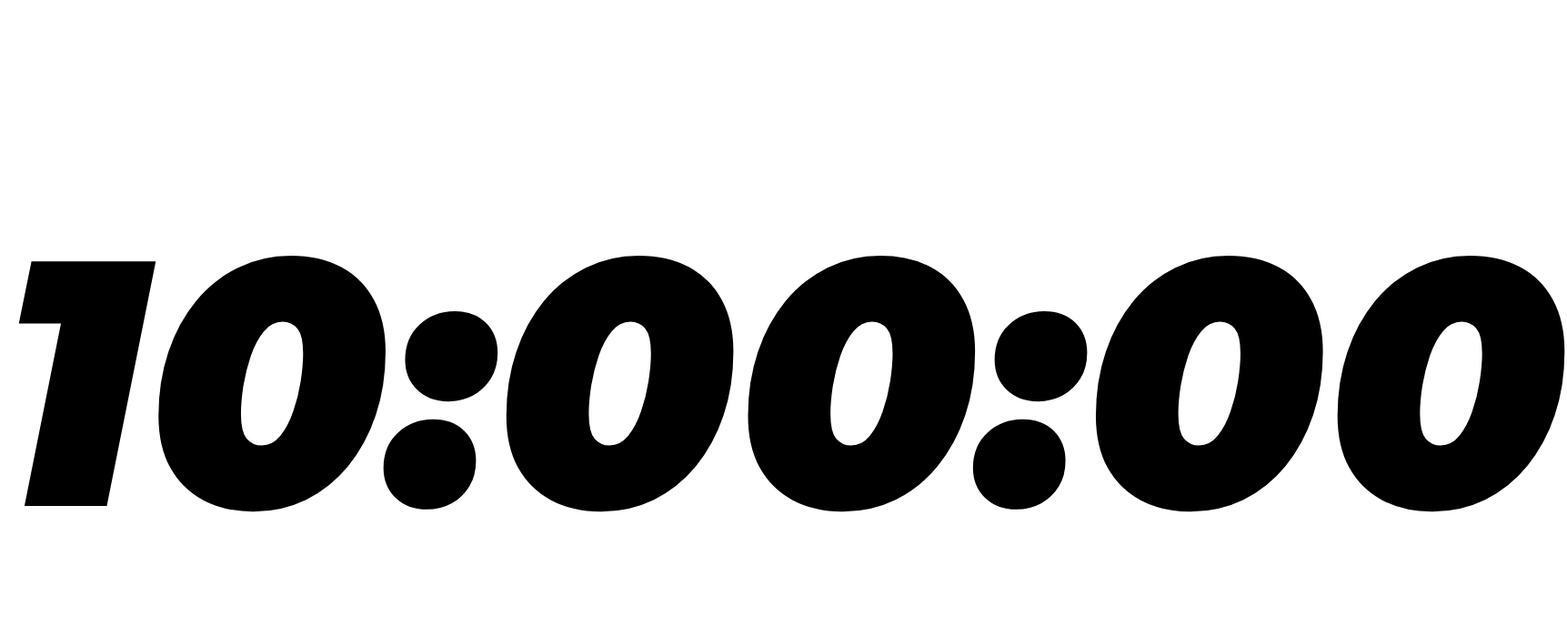
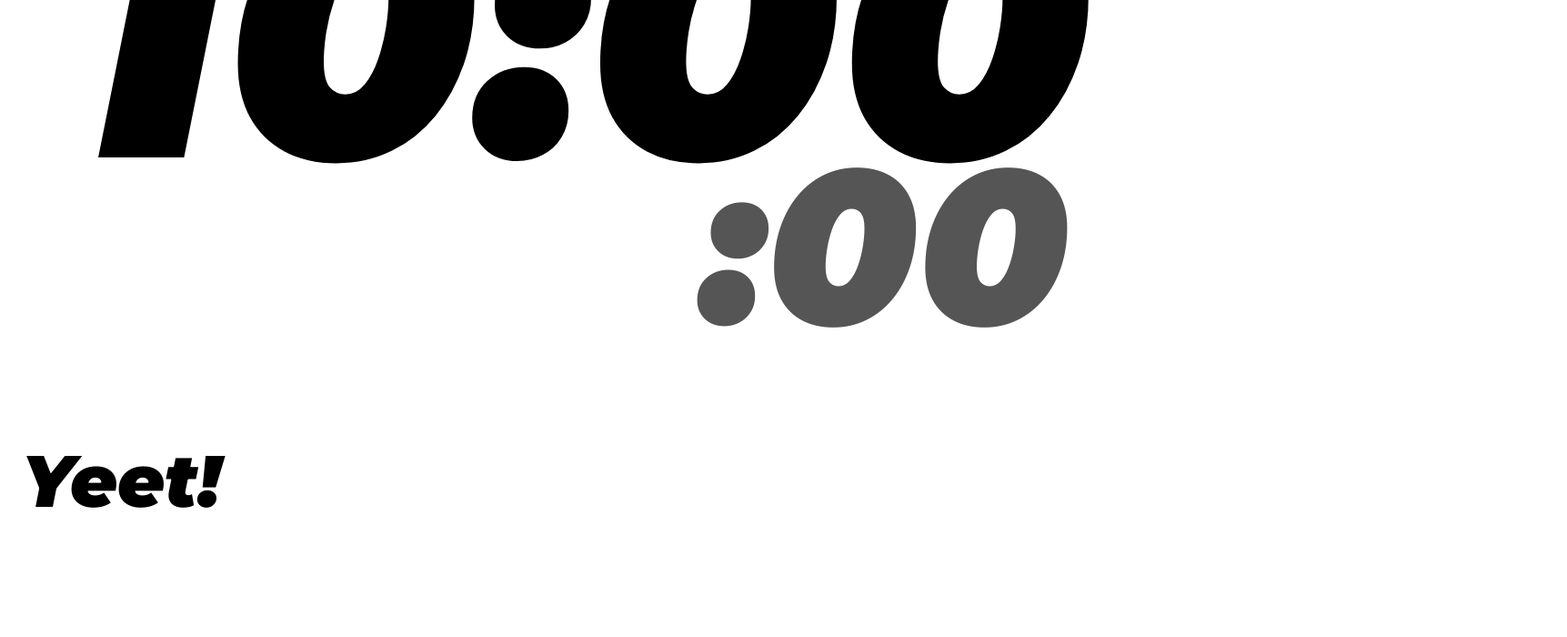
Before and after one commit to javorszky/vite-react-countdown, a React (Vite) app: page / in a window 1280 px wide. Shown: the part 200-900 px from the top of the page at 91% size, 1723 px wide, since content can reach past the window. After the commit the page ends 800 px from the top, so only its background shows below. Built offline with nearby package versions, Linux system fonts and the light colour scheme.

Commit message:
Make it look purty

```diff
--- a/src/App.css
+++ b/src/App.css
@@ -1,7 +1,47 @@
-p.final-countdown {
+body {
   font-family: 'Montserrat', sans-serif;
-  font-size: 30vw;
   /* font-family: 'Noto Sans', sans-serif;
 
   font-family: 'Syncopate', sans-serif; */
 }
+
+p.final-countdown {
+  font-size: 50vh;
+  line-height: 0.75;
+  margin: 0;
+  padding: 10vh 0 0 10vh;
+
+}
+
+.cdSecondColon::before {
+  content: '\a 00';
+  font-size: 50vh;
+  white-space: pre;
+  visibility: hidden;
+  margin-right: 17vh;
+  vertical-align: top;
+}
+
+.cdSecondColon, .cdMs {
+  font-size: 30vh;
+  color: #555;
+  vertical-align: top;
+}
+
+.buttons {
+  position: relative;
+  display: block;
+}
+
+button {
+  font-family: 'Montserrat', sans-serif;
+  background: none;
+  border: none;
+  font-size: 10vh;
+  float: left;
+  padding: 0 3vh;
+}
+
+button.reset {
+  float: right;
+}
--- a/src/App.jsx
+++ b/src/App.jsx
@@ -15,9 +15,19 @@ function App() {
   return (
     <div className="App">
       <header className="App-header">
-        {counting ? <Count initial={minutes} /> : <NoCount initial={String(minutes).padStart(2, 0) + ":00:00"} />}
-        <button onClick={() => { setCounting(true) }}>Yeet!</button>
-        <button onClick={() => { setCounting(false) }}>Reset</button>
+        {counting ?
+          <Count initial={minutes} /> :
+          <NoCount
+            cdMinute={String(minutes).padStart(2, 0)}
+            cdSecond="00"
+            cdMs="00"
+          />}
+        <div className="buttons">
+          {counting
+            ? <button className="reset" onClick={() => { setCounting(false) }}>Reset</button>
+            : <button className="yeet" onClick={() => { setCounting(true) }}>Yeet!</button>
+          }
+        </div>
       </header>
     </div>
   )
--- a/src/Count.jsx
+++ b/src/Count.jsx
@@ -26,17 +26,19 @@ function Count(props) {
   }
 
   const Counter = () => {
-    const [countdown, setCountdown] = useState("10:00:00")
+    const [cdMinute, setCdMinute] = useState('10')
+    const [cdSecond, setCdSecond] = useState('00')
+    const [cdMs, setCdMs] = useState('00')
 
     useAnimationFrame(() => {
-      const remaining = moment.duration(tenMinutesFromNow.diff(moment()))
-      setCountdown(moment.utc(
-        remaining.asMilliseconds()
-      ).format("mm:ss:SS")
-      )
+      const remaining = moment.utc(moment.duration(tenMinutesFromNow.diff(moment())).asMilliseconds())
+
+      setCdMinute(String(remaining.minutes()).padStart(2, 0))
+      setCdSecond(String(remaining.seconds()).padStart(2, 0))
+      setCdMs(String(remaining.milliseconds()).padStart(2, 0).substring(0, 2))
     })
 
-    return <p className="final-countdown">{countdown}</p>
+    return <p className="final-countdown"><span className="minute">{cdMinute}</span><span className="cdMinuteColon">:</span><span className="cdSecond">{cdSecond}</span><span className="cdSecondColon">:</span><span className="cdMs">{cdMs}</span></p>
   }
 
   return (
--- a/src/NoCount.jsx
+++ b/src/NoCount.jsx
@@ -1,7 +1,7 @@
 function NoCount(props) {
     return (
         <>
-            <p className="final-countdown">{props.initial}</p>
+            <p className="final-countdown"><span className="minute">{props.cdMinute}</span><span className="cdMinuteColon">:</span><span className="cdSecond">{props.cdSecond}</span><span className="cdSecondColon">:</span><span className="cdMs">{props.cdMs}</span></p>
         </>
     )
 }
```
